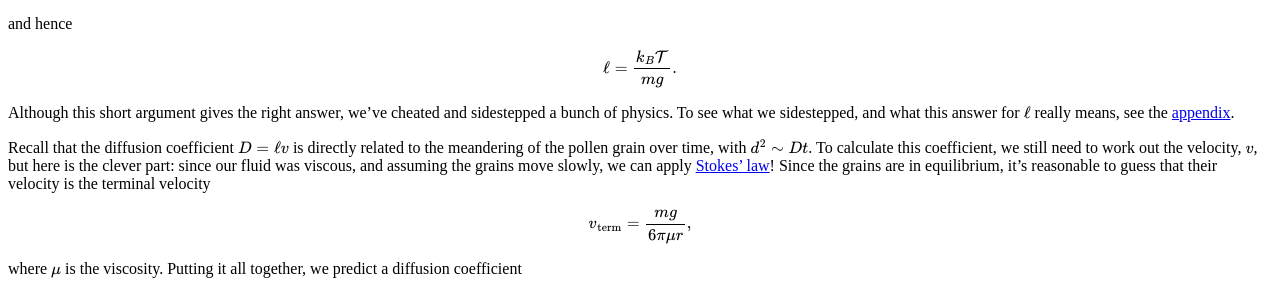
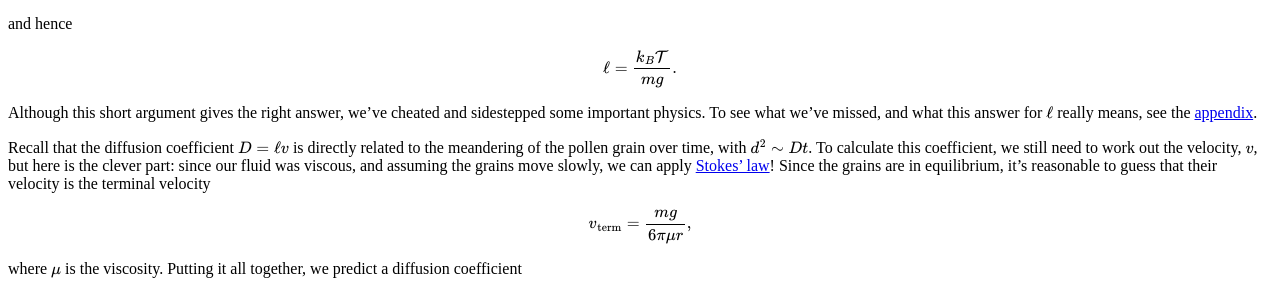
Before and after one commit to hapax/hapax.github.io, a Jekyll site: the page built from _posts/2020-02-24-napkin-hacks.md, in a window 1280 px wide and 900 px high, scrolled down 27420 px. Shown: the part 156-449 px from the top of the window. Built offline with Jekyll 4.4.1, drawn with Linux system fonts in a browser that asks for light colours; our own code applies the rules of GitHub Pages for plain Markdown files; formulas are drawn with MathJax 3; a script that is not in the unit is left out.

Commit message:
Update 2020-02-24-napkin-hacks.md

```diff
--- a/_posts/2020-02-24-napkin-hacks.md
+++ b/_posts/2020-02-24-napkin-hacks.md
@@ -1852,8 +1852,8 @@ $$
 $$
 
 Although this short argument gives the right answer, we've cheated and
-sidestepped a bunch of physics.
-To see what we sidestepped, and what this answer for $\ell$ really
+sidestepped some important physics.
+To see what we've missed, and what this answer for $\ell$ really
 means, see the [appendix]({{hapax.github.io}}/assets/napkin-hacks-appendix/#sec-2-1).
 
 Recall that the diffusion coefficient $D = \ell v$ is directly related
```
